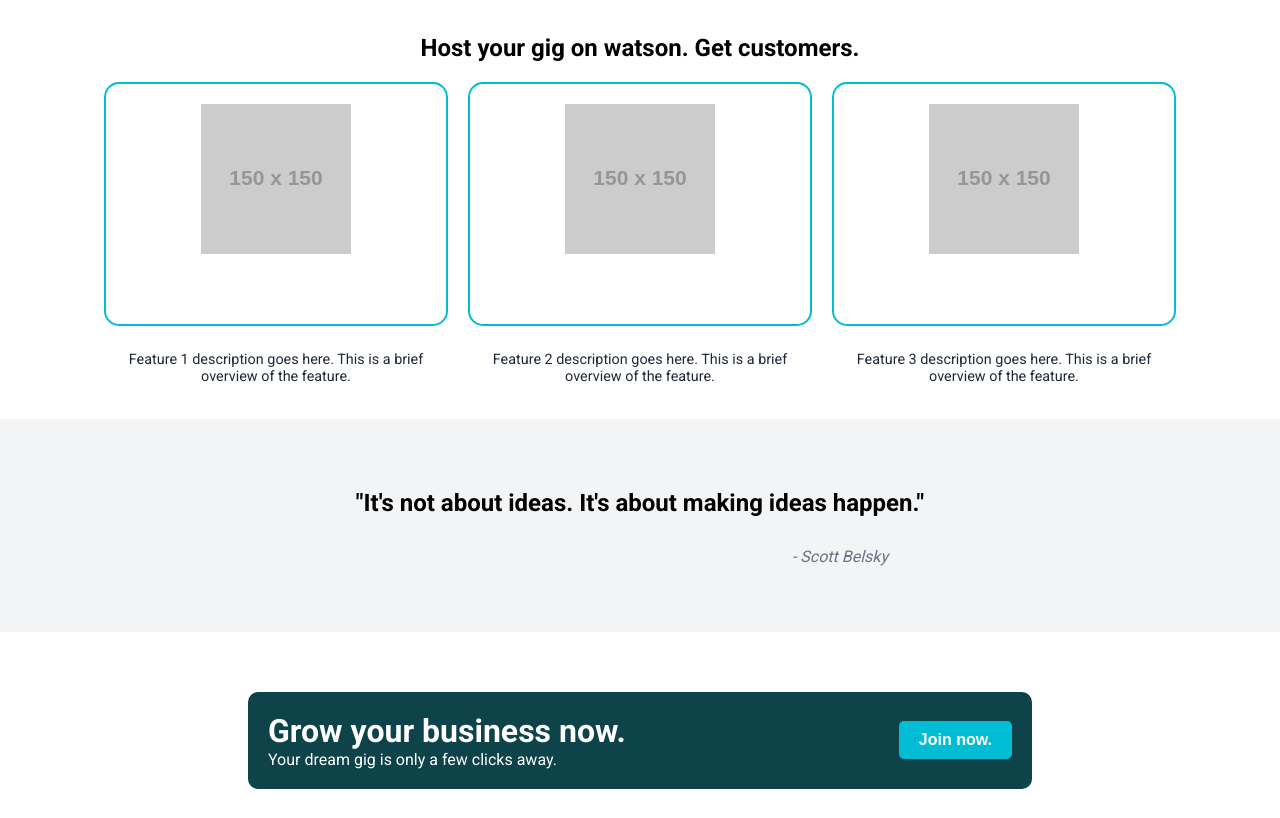
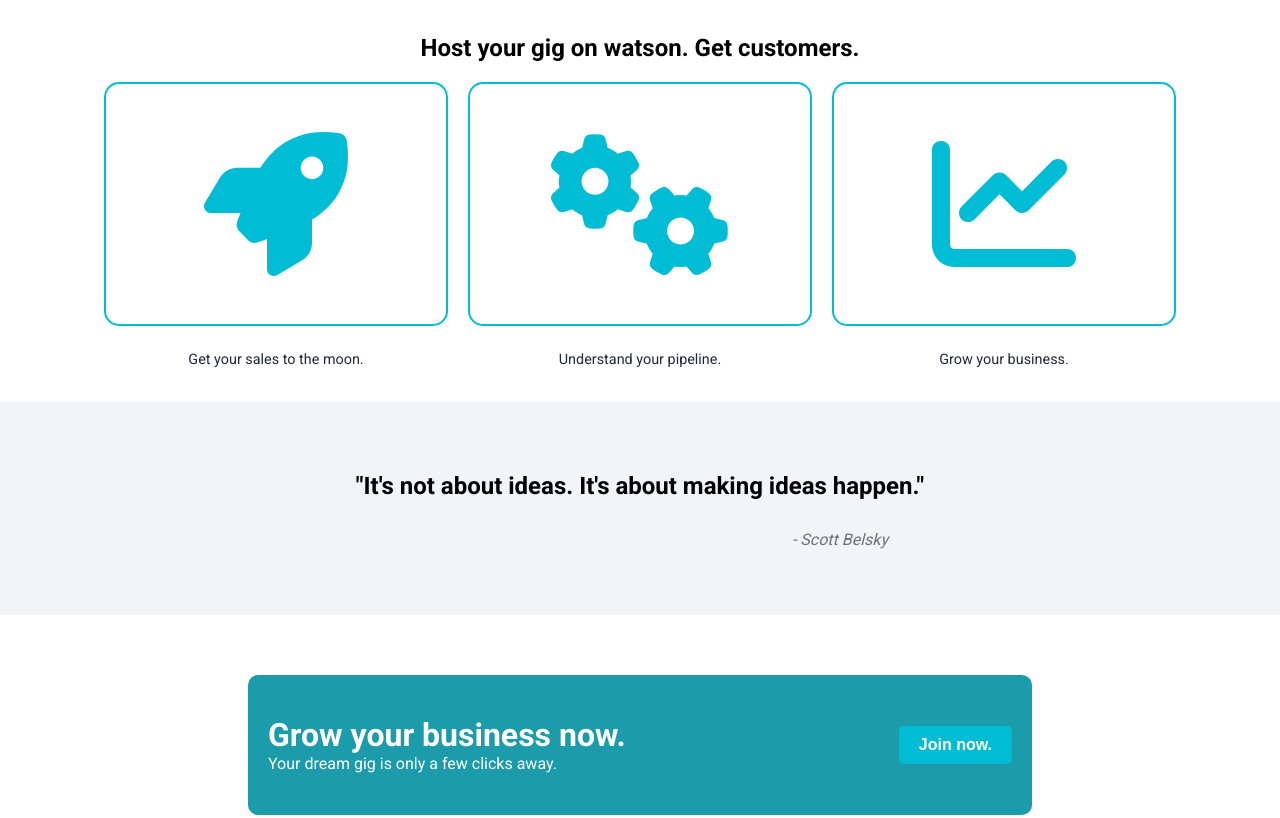
Before and after one commit to dugganbt/watson, a plain HTML site: page index.html in a window 1280 px wide. Shown: the part 420-1238 px from the top of the page. Drawn offline with Linux system fonts and the light colour scheme; placeholder pictures from the web are drawn by us.

Commit message:
Draft landing page.

```diff
--- a/index.html
+++ b/index.html
@@ -5,6 +5,7 @@
     <meta name="viewport" content="width=device-width, initial-scale=1.0">
     <title>watson.</title>
     <link rel="stylesheet" href="styles.css">
+    <link href="https://cdnjs.cloudflare.com/ajax/libs/font-awesome/6.0.0-beta3/css/all.min.css" rel="stylesheet">
 </head>
 
 <body>
@@ -42,30 +43,30 @@
                 <li>
                     <div class="rounded-box-container">
                         <div class="rounded-box">
-                            <img src="https://via.placeholder.com/150" alt="Feature Image">
+                            <i class="fas fa-rocket"></i> <!-- Example icon -->
                         </div>
                         <div class="rounded-box-subscript">
-                            <p>Feature 1 description goes here. This is a brief overview of the feature.</p>
+                            <p>Get your sales to the moon.</p>
                         </div>
                     </div>
                 </li>
                 <li>
                     <div class="rounded-box-container">
                         <div class="rounded-box">
-                            <img src="https://via.placeholder.com/150" alt="Feature Image">
+                            <i class="fas fa-cogs"></i> <!-- Example icon -->
                         </div>
                         <div class="rounded-box-subscript">
-                            <p>Feature 2 description goes here. This is a brief overview of the feature.</p>
+                            <p>Understand your pipeline.</p>
                         </div>
                     </div>
                 </li>
                 <li>
                     <div class="rounded-box-container">
                         <div class="rounded-box">
-                            <img src="https://via.placeholder.com/150" alt="Feature Image">
+                            <i class="fas fa-chart-line"></i> <!-- Example icon -->
                         </div>
                         <div class="rounded-box-subscript">
-                            <p>Feature 3 description goes here. This is a brief overview of the feature.</p>
+                            <p>Grow your business.</p>
                         </div>
                     </div>
                 </li>
--- a/styles.css
+++ b/styles.css
@@ -112,6 +112,15 @@ html, body {
     text-align: center; /* Center the text horizontally */
     justify-content: center; /* Center content horizontally */
     align-items: center; /* Center content vertically */
+    display: flex; /* Enable Flexbox */
+}
+
+.rounded-box i {
+    font-size: 9rem; /* Make the icon larger to fill the box */
+    color: #00bcd4; /* Icon color */
+    flex-shrink: 0; /* Prevent the icon from shrinking */
+    max-width: 100%; /* Ensure the icon doesn't overflow the box */
+    max-height: 100%; /* Ensure the icon doesn't overflow the box */
 }
 
 .rounded-box-subscript {
@@ -149,10 +158,13 @@ html, body {
 }
 
 .call-to-action {
-    background-color: #0e434a; /* Primary call to action color */
+    background-color: #1c9bab; /* Primary call to action color */
     color: #ffffff; /* White text */
     padding: 20px;
     width: 60%;
+    height: auto; /* Allow height to adjust based on content */
+    min-height: 100px; /* Ensure the box is at least 300px tall */
+
     border-radius: 10px; /* Rounded corners */
     margin-top: 10px; /* Space above the call to action */
     text-align: left;
```
